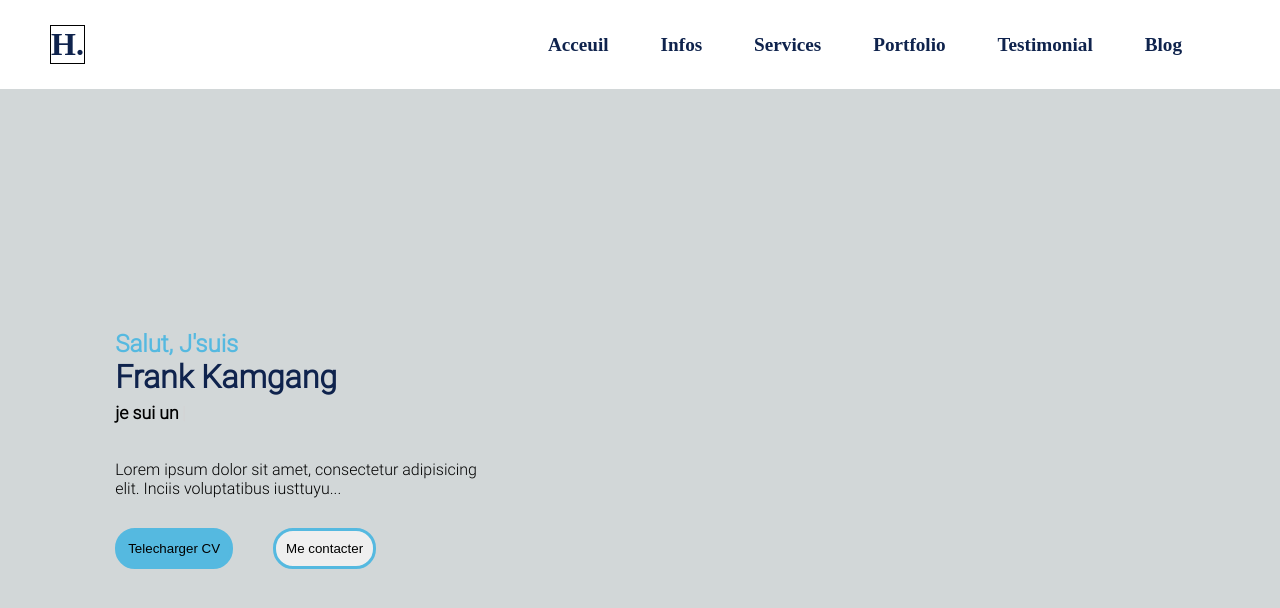
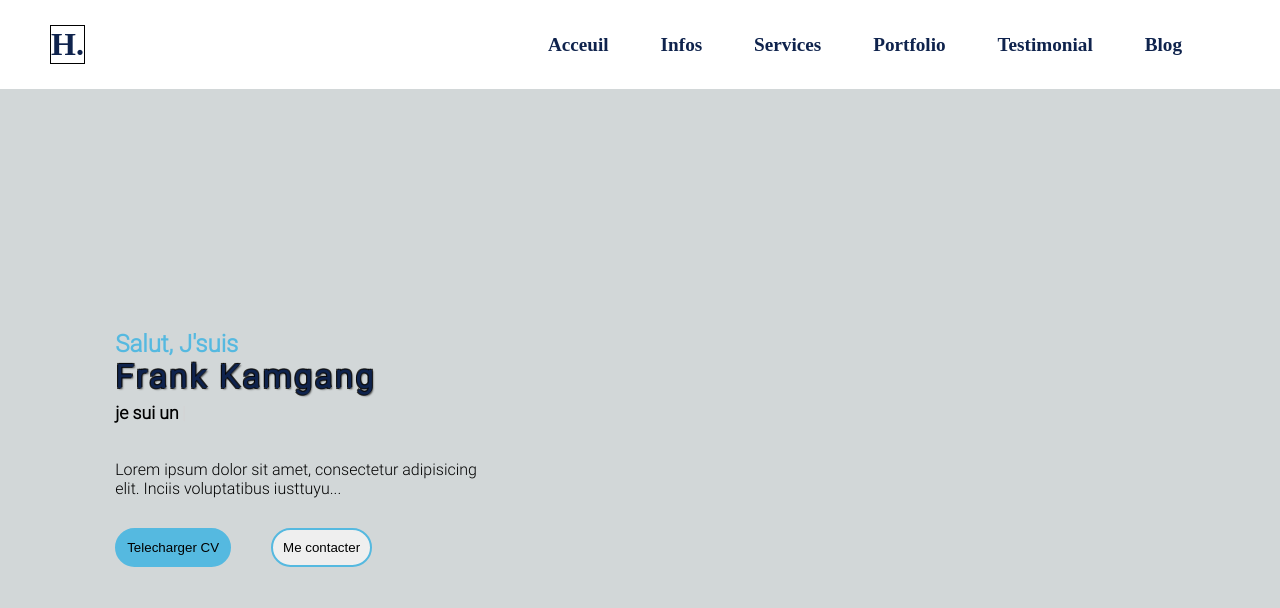
Before and after one commit to Frankam487/portfolio, a React (Vite) app: page / in a window 1280 px wide. Shown: the top 608 px of the page. Built offline with nearby package versions, Linux system fonts and the light colour scheme.

Commit message:
name changed

```diff
--- a/src/styles/components/_home.scss
+++ b/src/styles/components/_home.scss
@@ -7,32 +7,44 @@
 
     .name-content {
         padding: 10px 0;
+
         h1 {
             color: $darkblue;
             font-weight: 900;
+            text-shadow: 1px 1px 2px rgba(0, 0, 0, 0.8),
+                -1px -1px 0px rgba(0, 0, 0, 0.8),
+                1px -1px 0px rgba(0, 0, 0, 0.8),
+                -1px 1px 0px rgba(0, 0, 0, 0.8);
+            letter-spacing: 3px;
         }
+
         h4 {
             font-size: 1.5rem;
             color: $skyblue;
         }
-        h5{
+
+        h5 {
             font-size: 1.1rem;
             margin: 7px 0;
         }
     }
-    p{
+
+    p {
         margin: 20px auto;
     }
+
     .btns-container {
         margin-left: -30px;
         padding: 10px;
-        .tel{
+
+        .tel {
             background: $skyblue;
         }
+
         button {
             margin: 0 20px;
             padding: 10px;
-            border: 3px solid $skyblue;
+            border: 2px solid $skyblue;
             text-align: left;
             border-radius: 20px;
             cursor: pointer;
```
